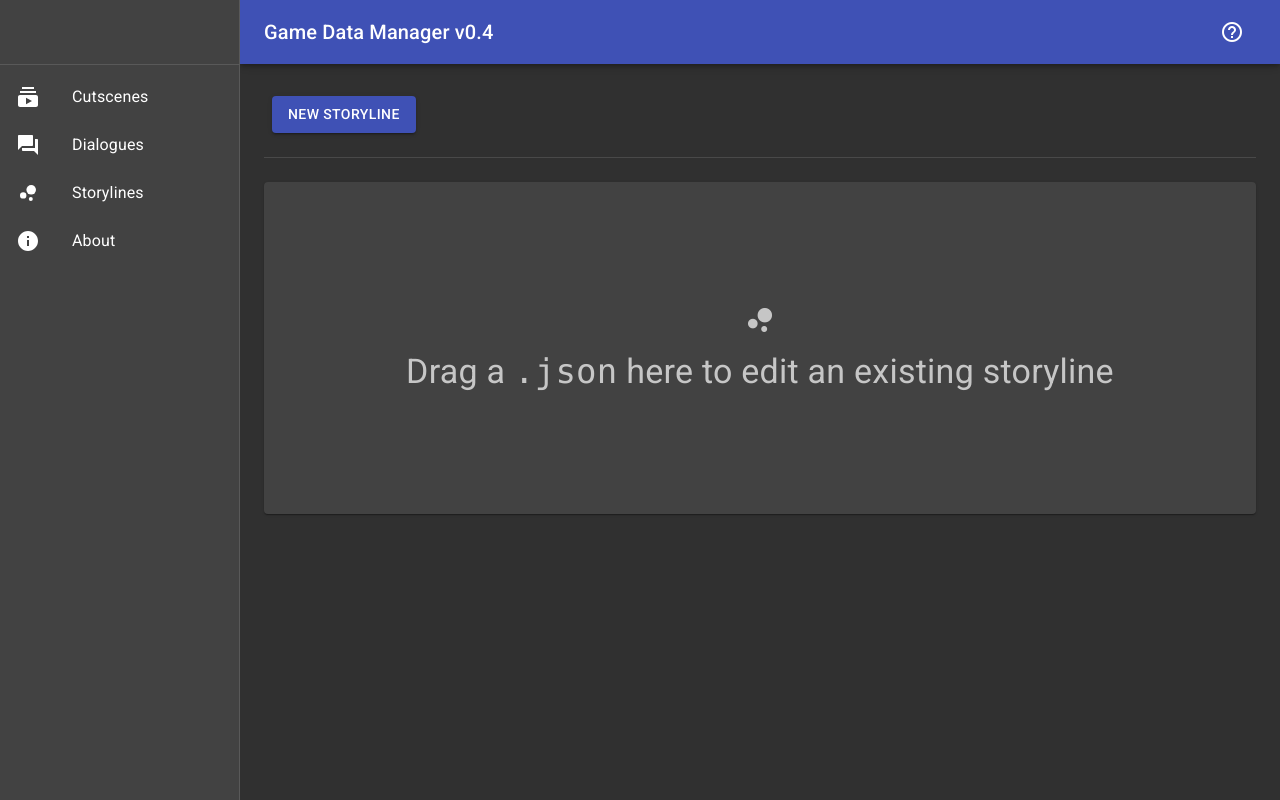
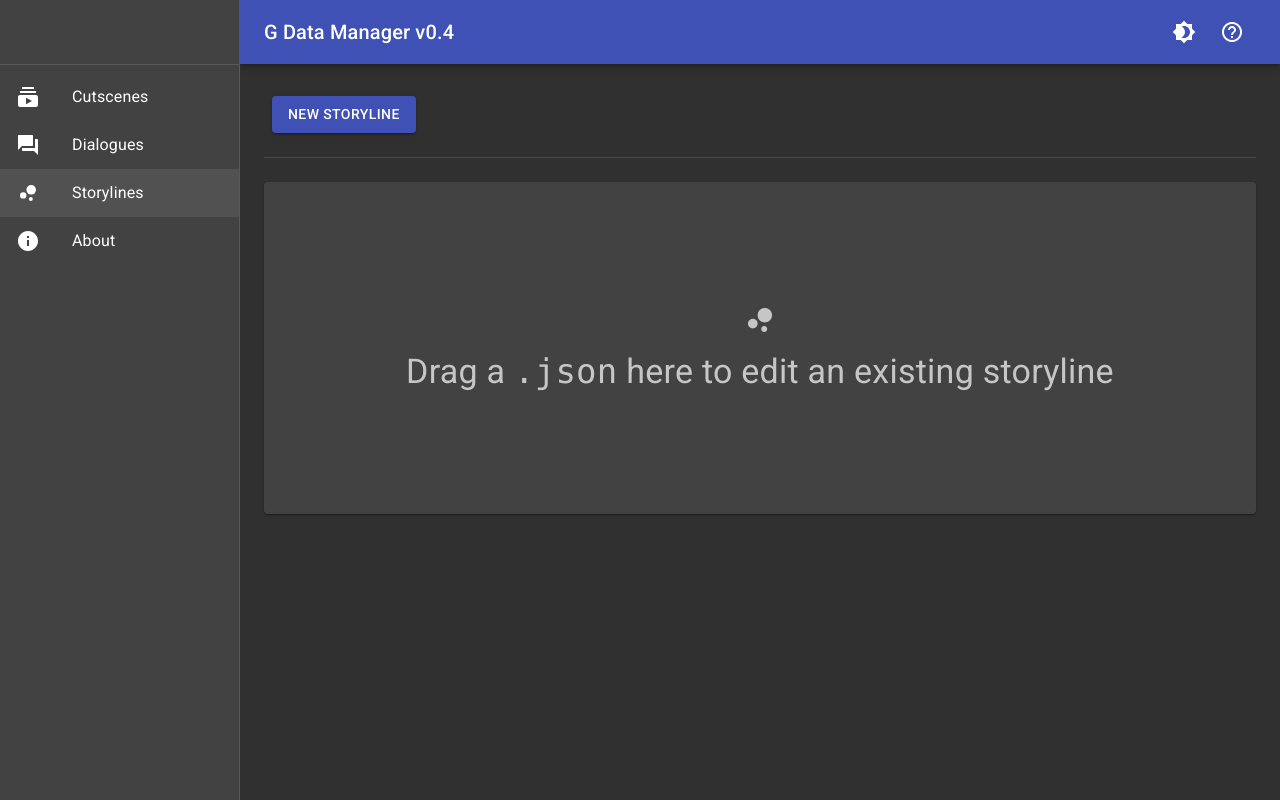
Before and after one commit to ericdsw/g_data_handler, a React (Create React App) app: page /storylines in a window 1280 px wide. Built offline with nearby package versions, Linux system fonts and the light colour scheme; what normalizr would draw is missing.

Commit message:
Theme and visual updates
- Selected sidebar option is now highlighted.
- It is now possible to change between dark and light mode.
- Better integrate theme colors with material ui defined colors instead
  of hard-coded ones.

```diff
--- a/src/App.js
+++ b/src/App.js
@@ -28,18 +28,21 @@ const styles = theme => ({
 const App = () => {
 
     const [drawerOpen, toggleDrawerOpen] = useState(false);
+    const [darkMode, toggleDarkMode] = useState(true);
 
     const classes = makeStyles(styles)();
 
     return (
         <Provider store={store}>
             <div className={classes.root}>
-                <MuiThemeProvider theme={baseTheme}>
+                <MuiThemeProvider theme={baseTheme(darkMode ? 'dark' : 'light')}>
                     <SnackbarProvider maxSnack={3}>
                         <CssBaseline />
                         <Router>
                             <ApplicationBar
                                 handleToggle={() => toggleDrawerOpen(!drawerOpen)}
+                                handleDarkModeToggle={() => toggleDarkMode(!darkMode)}
+                                isDarkMode={darkMode}
                             />
                             <NavigationDrawer
                                 isOpen={drawerOpen}
--- a/src/components/elements/ApplicationBar.js
+++ b/src/components/elements/ApplicationBar.js
@@ -10,6 +10,8 @@ import {
 } from '@material-ui/core';
 import MenuIcon from '@material-ui/icons/Menu';
 import { blue, green, yellow, amber, grey } from '@material-ui/core/colors';
+import Brightness4Icon from '@material-ui/icons/Brightness4';
+import BrightnessHighIcon from '@material-ui/icons/BrightnessHigh';
 
 import { drawerWidth, applicationName } from '../../globals';
 import { useDialogueManager } from '../../hooks';
@@ -33,7 +35,10 @@ const styles = theme => ({
     greenText: { color: green[600] },
     yellowText: { color: yellow[600] },
     amberText: { color: amber[600] },
-    codeText: { color: grey[500] }
+    codeText: { color: grey[500] },
+    buttons: {
+        color: theme.palette.primary.contrastText
+    }
 });
 
 const textInputSchema = {
@@ -60,7 +65,7 @@ const ApplicationBar = props => {
 
     const classes = makeStyles(styles)();
 
-    const { handleToggle } = props;
+    const { isDarkMode, handleToggle, handleDarkModeToggle } = props;
     const [dialogues, toggleDialogue] = useDialogueManager('helpDialogue');
 
     return (
@@ -68,7 +73,7 @@ const ApplicationBar = props => {
             className={classes.appBar}>
             <Toolbar>
                 <Grid container alignItems='center'>
-                    <Grid item xs={11} >
+                    <Grid item xs={8} >
                         <Typography
                             variant="h6"
                             color="inherit"
@@ -83,9 +88,17 @@ const ApplicationBar = props => {
                             {applicationName}
                         </Typography>
                     </Grid>
-                    <Grid item xs={1}>
+                    <Grid item xs={4}>
                         <Grid container justify='flex-end'>
                             <IconButton
+                                className={classes.buttons}
+                                onClick={() => handleDarkModeToggle()}
+                            >
+                                {isDarkMode && <Brightness4Icon />}
+                                {!isDarkMode && <BrightnessHighIcon />}
+                            </IconButton>
+                            <IconButton
+                                className={classes.buttons}
                                 onClick={() => toggleDialogue('helpDialogue', 'show')}
                             >
                                 <Icon>help_outline</Icon>
--- a/src/components/elements/NavigationDrawer.js
+++ b/src/components/elements/NavigationDrawer.js
@@ -9,7 +9,7 @@ import {
     ListItemIcon,
     ListItemText,
 } from '@material-ui/core';
-import { Link } from 'react-router-dom';
+import { Link, NavLink } from 'react-router-dom';
 
 import routes from '../../router';
 import { drawerWidth } from '../../globals';
@@ -26,6 +26,9 @@ const styles = theme => ({
         flexGrow: 1,
         padding: theme.spacing(3),
     },
+    selectedLink: {
+        background: theme.palette.action.hover
+    }
 });
 
 const NavigationDrawer = props => {
@@ -43,10 +46,12 @@ const NavigationDrawer = props => {
                     routes.map( route => (
                         <ListItem
                             button
-                            component={Link}
+                            component={NavLink}
                             onClick={() => handleCollapse()}
                             to={route.path}
                             key={route.path}
+                            exact
+                            activeClassName={classes.selectedLink}
                         >
                             <ListItemIcon>
                                 {route.icon}
--- a/src/components/pages/cutscene/CutsceneToolbar.js
+++ b/src/components/pages/cutscene/CutsceneToolbar.js
@@ -79,6 +79,7 @@ const CutsceneToolbar = props => {
                 title="Add Jump"
                 open={dialogues['createJump']}
                 onClose={() => toggleDialogue('createJump', 'hide')}
+                maxWidth='sm'
             >
                 <CreateJumpForm
                     creationHandler={
--- a/src/globals/index.js
+++ b/src/globals/index.js
@@ -6,7 +6,7 @@ import storylineEntityInputSchema from './storylineEntityInputSchema';
 import bundleEntityInputSchema from './bundleEntityInputSchema';
 
 const appVersion = 0.4;
-const applicationName = `Game Data Manager v${appVersion}`;
+const applicationName = `G Data Manager v${appVersion}`;
 const drawerWidth = 240;
 
 export {
--- a/src/themes/baseTheme.js
+++ b/src/themes/baseTheme.js
@@ -1,24 +1,24 @@
 import { createMuiTheme } from '@material-ui/core/styles';
-import { indigo, teal, blue } from '@material-ui/core/colors';
+import { indigo, blueGrey, blue } from '@material-ui/core/colors';
 
-const baseTheme = createMuiTheme({
+const baseTheme = mode => createMuiTheme({
     palette: {
-        type: 'dark',
-        primary: indigo,
-        secondary: teal
+        type: mode,
+        primary: mode === 'dark' ? indigo : blue,
+        secondary: blueGrey
     },
     overrides: {
         MuiOutlinedInput: {
             root: {
                 position: 'relative',
                 '& $notchedOutline': {
-                    borderColor: 'rgba(255, 255, 255, 0.23)',
+                    borderColor: mode === 'dark' ? 'rgba(255, 255, 255, 0.23)' : 'rgba(0,0,0,0.23)',
                 },
                 '&:hover:not($disabled):not($focused):not($error) $notchedOutline': {
                     borderColor: blue[600],
                     // Reset on touch devices, it doesn't add specificity
                     '@media (hover: none)': {
-                        borderColor: 'rgba(255, 255, 255, 0.23)',
+                        borderColor: mode === 'dark' ? 'rgba(255, 255, 255, 0.23)' : 'rgba(0,0,0,0.23)',
                     },
                 },
                 '&$focused $notchedOutline': {
```
